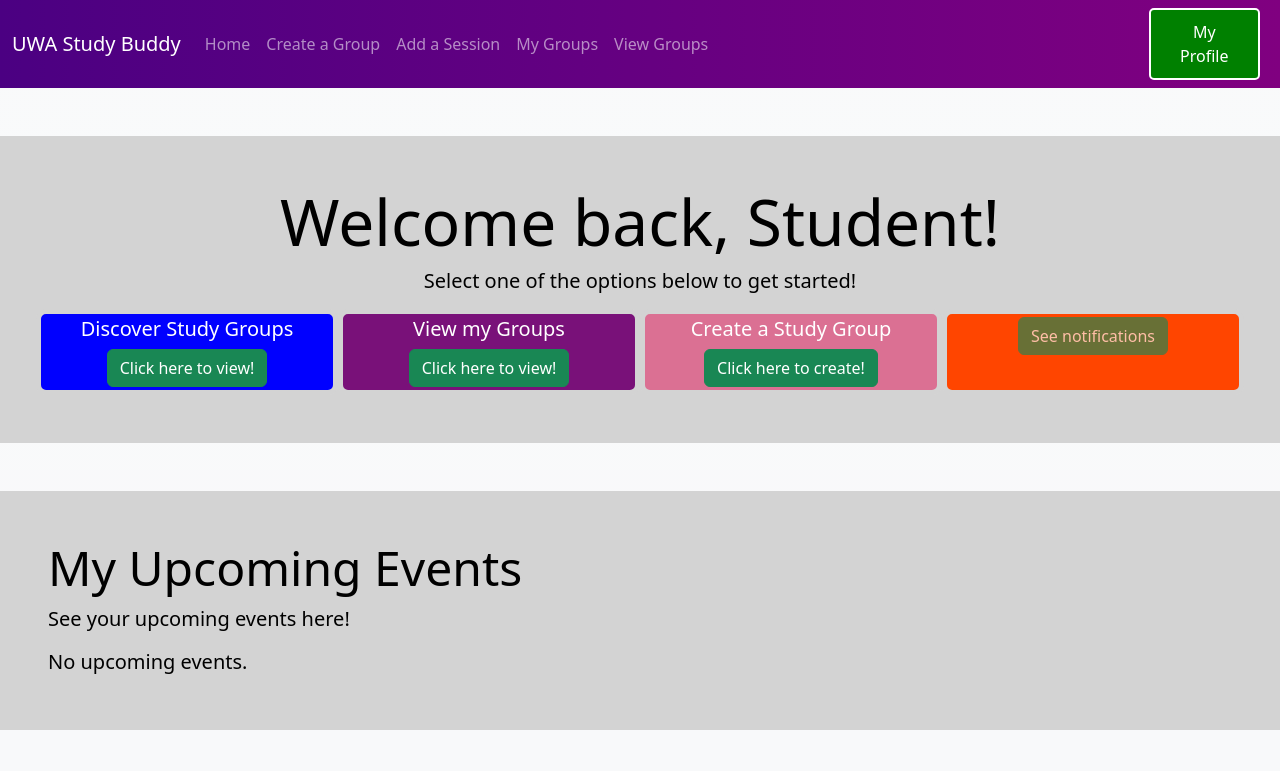
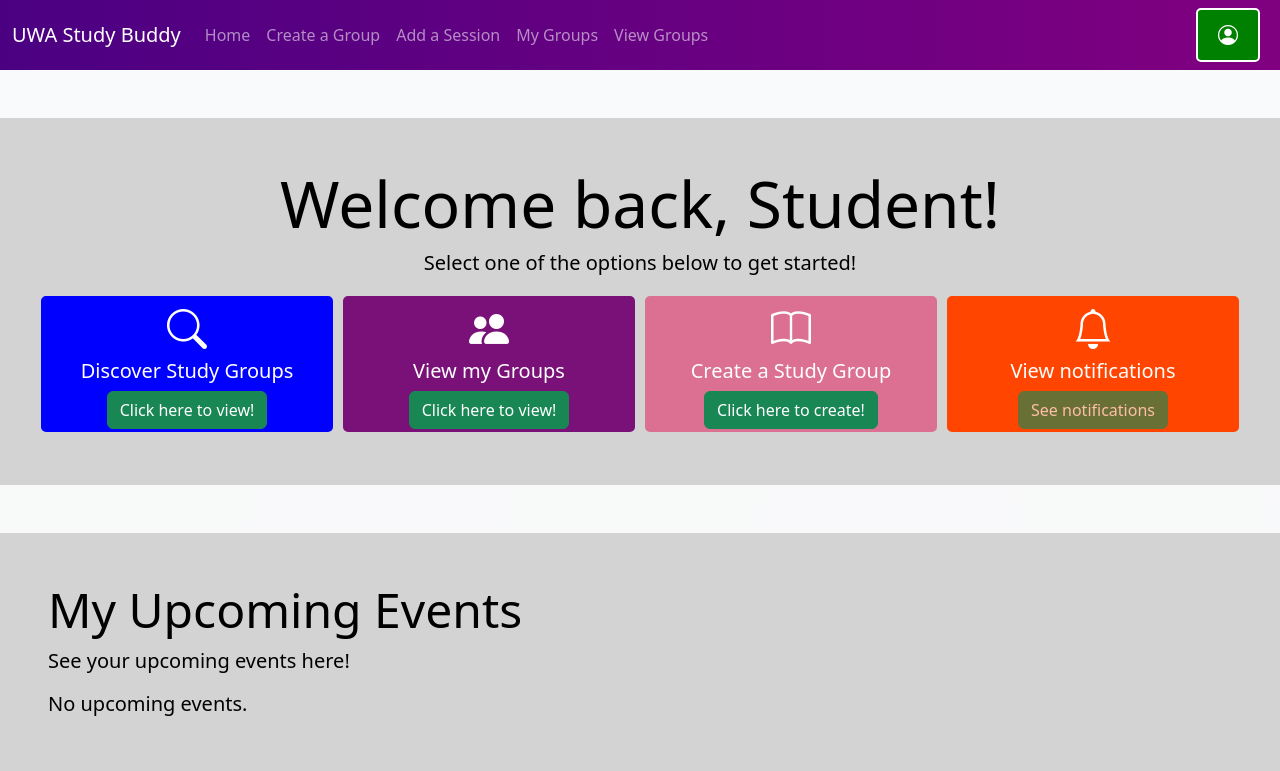
Before and after one commit to Luc45K0h75/UWA-Study-Buddy, a Flask app: page / in a window 1280 px wide. Shown: the top 771 px of the page. Run offline with Flask 3, Linux system fonts and the light colour scheme.

Commit message:
Added icons to buttons on the homepage and fixed up the default role to be set to a student.

```diff
--- a/routes/viewGroups.py
+++ b/routes/viewGroups.py
@@ -79,7 +79,7 @@ def join_group():
         flash("You have already joined this group!")
         return redirect(url_for('view_groups.view_groups'))
 
-    added_student = StudentGroups(StudentID=student_id, GroupID=group_id, RoleID=2) # Added as a member by default (role id = 2)
+    added_student = StudentGroups(StudentID=student_id, GroupID=group_id, RoleID=1) # Added as a member by default (role id = 1)
     db.session.add(added_student)
     db.session.commit()
     flash("You have successfully joined the group!")
--- a/templates/index.html
+++ b/templates/index.html
@@ -36,6 +36,9 @@
         <!-- Features -->
         <div class = "row">
             <div class = "col-sm-3 col-bg-primary col-border welcome-buttoms">
+                <div class="text-center">
+                    <i class="bi bi-search fs-1"></i>
+                </div>
                 <h5 class="text-center">Discover Study Groups</h5>
                 <!-- Class centers the button, there is Javascript in the button to link it to the page  -->
                 <div class="text-center">
@@ -48,6 +51,9 @@
 
             <!-- View My Groups -->
             <div class = "col-sm-3 col-bg-secondary col-border welcome-buttoms">
+                <div class="text-center">
+                    <i class="bi bi-people-fill fs-1"></i>
+                </div>
                 <h5 class="text-center">View my Groups</h5>
                 <div class="text-center">
                     <button type="button" class="btn btn-success"
@@ -59,6 +65,9 @@
 
             <!-- Create Study Group -->
             <div class = "col-sm-3 col-bg-tertiary col-border welcome-buttoms">
+                <div class="text-center">
+                    <i class="bi bi-book fs-1"></i>
+                </div>
                 <h5 class="text-center" >Create a Study Group</h5>
                 <div class="text-center">
                     <button type="button" class="btn btn-success" onclick="window.location.href='{{ url_for('create_group.create_group') }}'">Click here to create!</button>
@@ -67,7 +76,10 @@
 
             <!-- This will be changed later as notifications will be a pop-up -->
             <div class = "col-sm-3 col-bg-quarternary col-border welcome-buttoms">
-
+                <div class="text-center">
+                    <i class="bi bi-bell fs-1"></i>
+                </div>
+                <h5 class="text-center" >View notifications</h5>
                 <div class="text-center">
                     <button type="button" class="btn btn-success" onclick="window.location.href='notifications.html'" disabled>See notifications</button>
                 </div>
--- a/templates/navbar.html
+++ b/templates/navbar.html
@@ -28,7 +28,9 @@
 
         <!-- Login button -->
          {% if username %}
-         <button class="login-button" onclick="window.location.href='{{ url_for('view_profile') }}'">My Profile</button>
+         <button class="login-button" onclick="window.location.href='{{ url_for('view_profile') }}'">
+            <i class="bi bi-person-circle fs-5"></i>
+         </button>
         {% else %}
          <button class="login-button" onclick="window.location.href='{{ url_for('login_page') }}'">Login</button>
          {% endif %}
```
